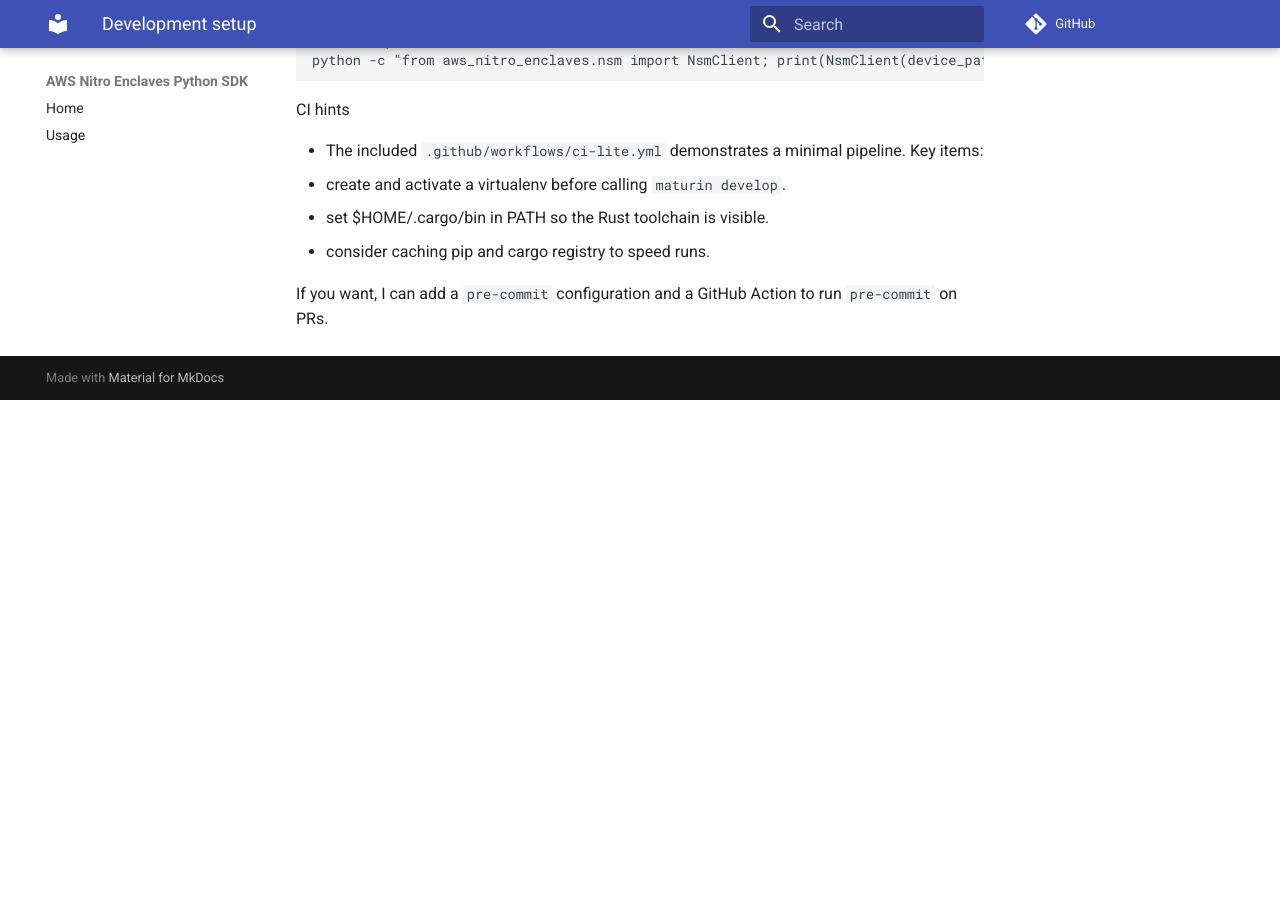
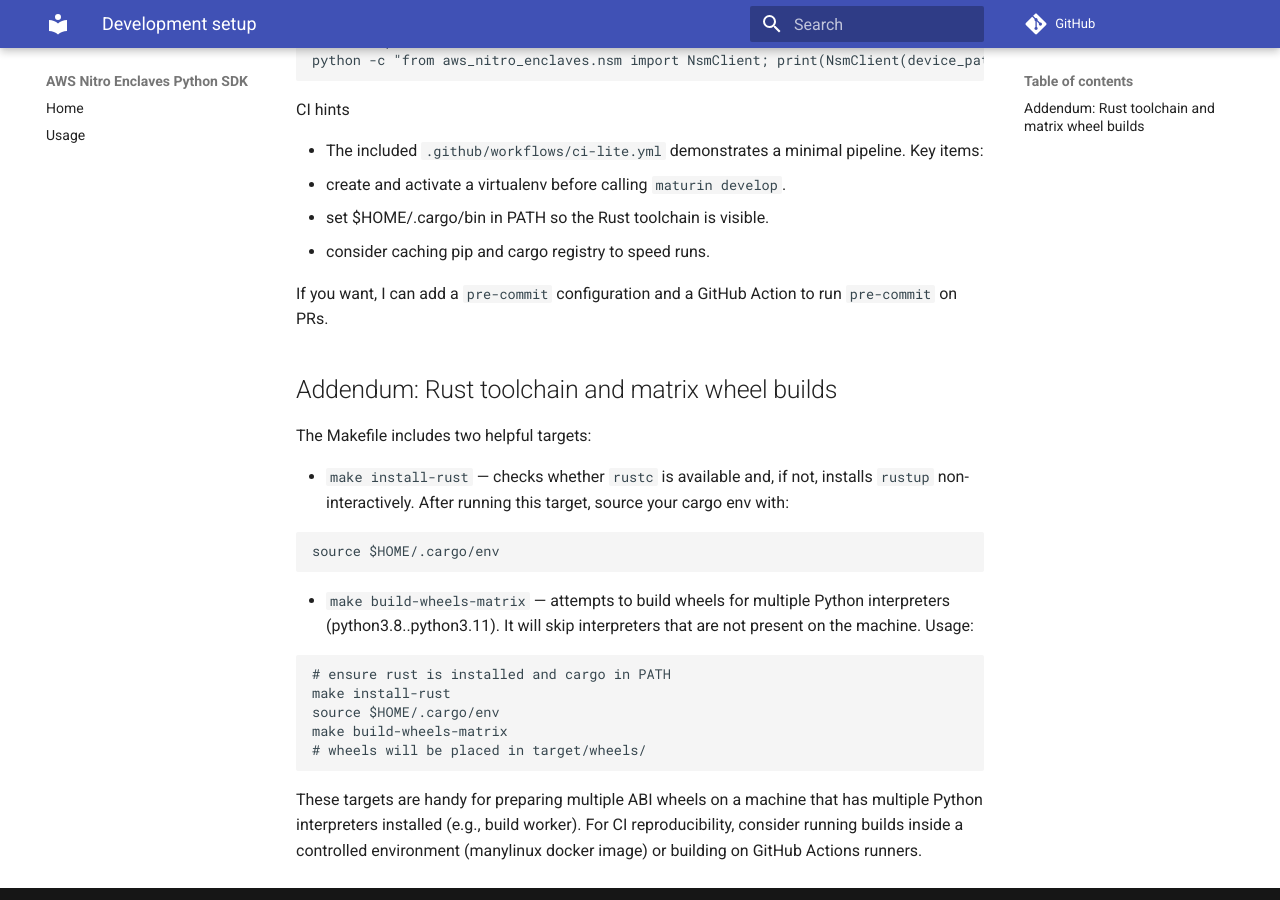
Before and after one commit to zfdang/aws-nitro-enclaves-python-sdk, an MkDocs documentation site: the page built from docs/DEVELOPMENT.md, in a window 1280 px wide and 900 px high, scrolled down 1289 px. Built offline with MkDocs 1.6.1 and Material for MkDocs 9.7.7, drawn with Linux system fonts in a browser that asks for light colours; comment, search, counter and statistics services are not loaded; before the commit the page ends 1689 px from its top, so only the background shows below that.

Commit message:
chore: add install-rust and build-wheels-matrix targets; document usage

````diff
--- a/docs/DEVELOPMENT.md
+++ b/docs/DEVELOPMENT.md
@@ -64,3 +64,26 @@ CI hints
   - consider caching pip and cargo registry to speed runs.
 
 If you want, I can add a `pre-commit` configuration and a GitHub Action to run `pre-commit` on PRs.
+
+Addendum: Rust toolchain and matrix wheel builds
+-----------------------------------------------
+
+The Makefile includes two helpful targets:
+
+- `make install-rust` — checks whether `rustc` is available and, if not, installs `rustup` non-interactively. After running this target, source your cargo env with:
+
+```bash
+source $HOME/.cargo/env
+```
+
+- `make build-wheels-matrix` — attempts to build wheels for multiple Python interpreters (python3.8..python3.11). It will skip interpreters that are not present on the machine. Usage:
+
+```bash
+# ensure rust is installed and cargo in PATH
+make install-rust
+source $HOME/.cargo/env
+make build-wheels-matrix
+# wheels will be placed in target/wheels/
+```
+
+These targets are handy for preparing multiple ABI wheels on a machine that has multiple Python interpreters installed (e.g., build worker). For CI reproducibility, consider running builds inside a controlled environment (manylinux docker image) or building on GitHub Actions runners.
````
Also changed, not shown: 1 other file.
